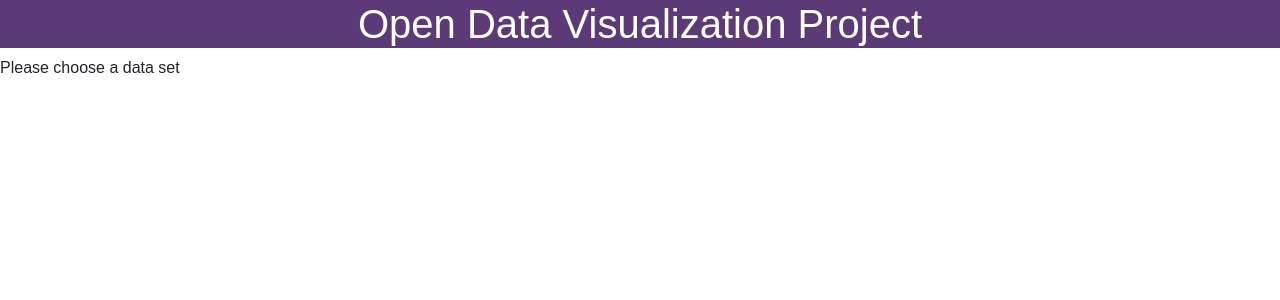
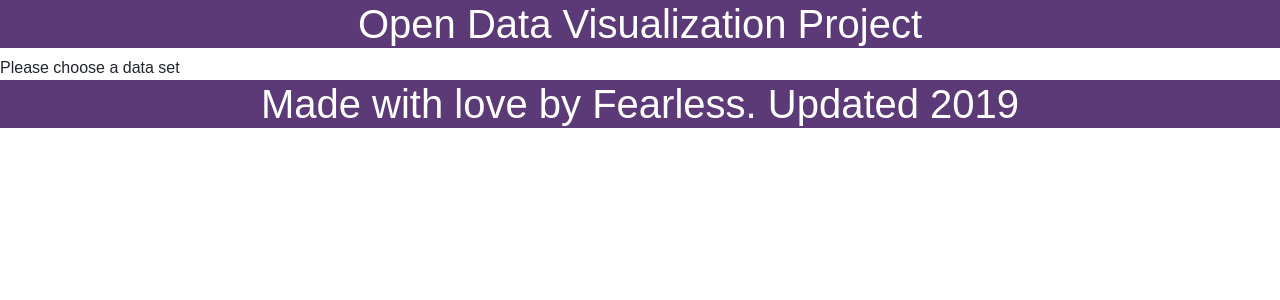
Before and after one commit to FearlessSolutions/OpenDataVisualization, a React (Create React App) app in the folder opendatavisualization/: page / in a window 1280 px wide. Shown: the top 300 px of the page. Built offline with nearby package versions, Linux system fonts and the light colour scheme.

Commit message:
created a footer

```diff
--- a/opendatavisualization/src/App.css
+++ b/opendatavisualization/src/App.css
@@ -14,6 +14,11 @@ html, #root, .App {
   text-align: center;
   color: white; }
 
+  .footer {
+    background: #5C3977;
+    text-align: center;
+    color: white; }
+
 .leaflet-container {
   height: 100%;
   width: 100%; }
--- a/opendatavisualization/src/App.js
+++ b/opendatavisualization/src/App.js
@@ -2,12 +2,14 @@ import React from 'react';
 import './App.css';
 import MapContainer from "./components/MapContainer/mapContainer";
 import Header from "./components/header";
+import Footer from "./components/footer"
 
 function App (){
         return (
             <div className="App">
                 <Header/>
                 <MapContainer/>
+                <Footer/>
             </div>
         );
 }
--- /dev/null
+++ b/opendatavisualization/src/components/footer.js
@@ -0,0 +1,12 @@
+import React from 'react';
+
+var year = new Date(). getFullYear();
+
+function Footer() {
+    return (
+    <div className={'footer'}>
+        <h1>Made with love by Fearless. Updated {year}</h1>
+    </div>
+    )
+}
+export default Footer;
```
